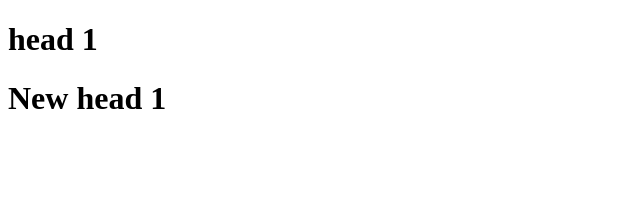
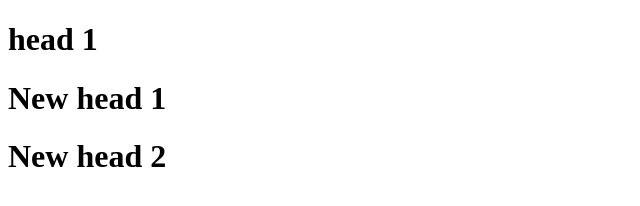
Before and after one commit to patel-priyesh/Lecture_Git, a plain HTML site: page index.html in a window 1280 px wide. Shown: the whole page, without its empty margins (0-640 px from the left). Drawn offline with Linux system fonts and the light colour scheme.

Commit message:
css modify

```diff
--- a/index.html
+++ b/index.html
@@ -9,6 +9,7 @@
 
     <h1>head 1</h1>
     <h1>New head 1</h1>
+    <h1>New head 2</h1>
 
 </body>
 </html>
```
